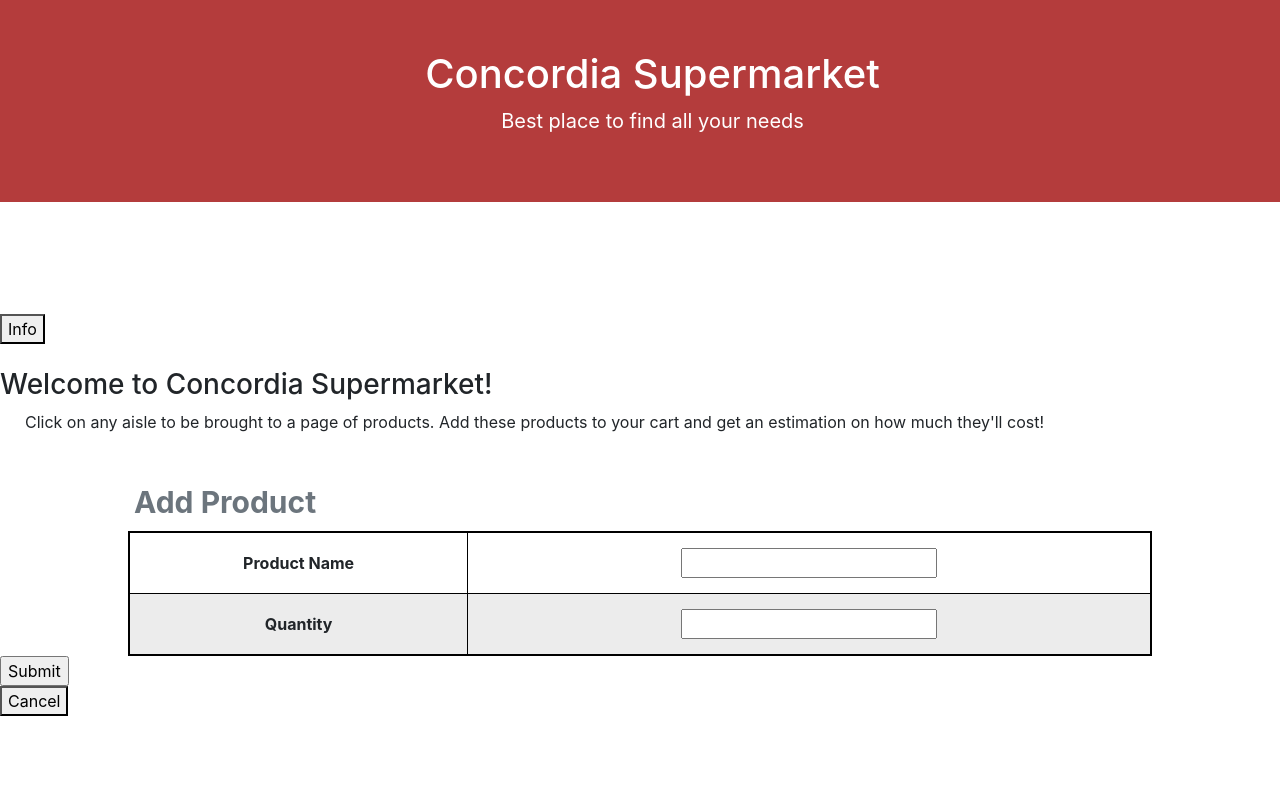
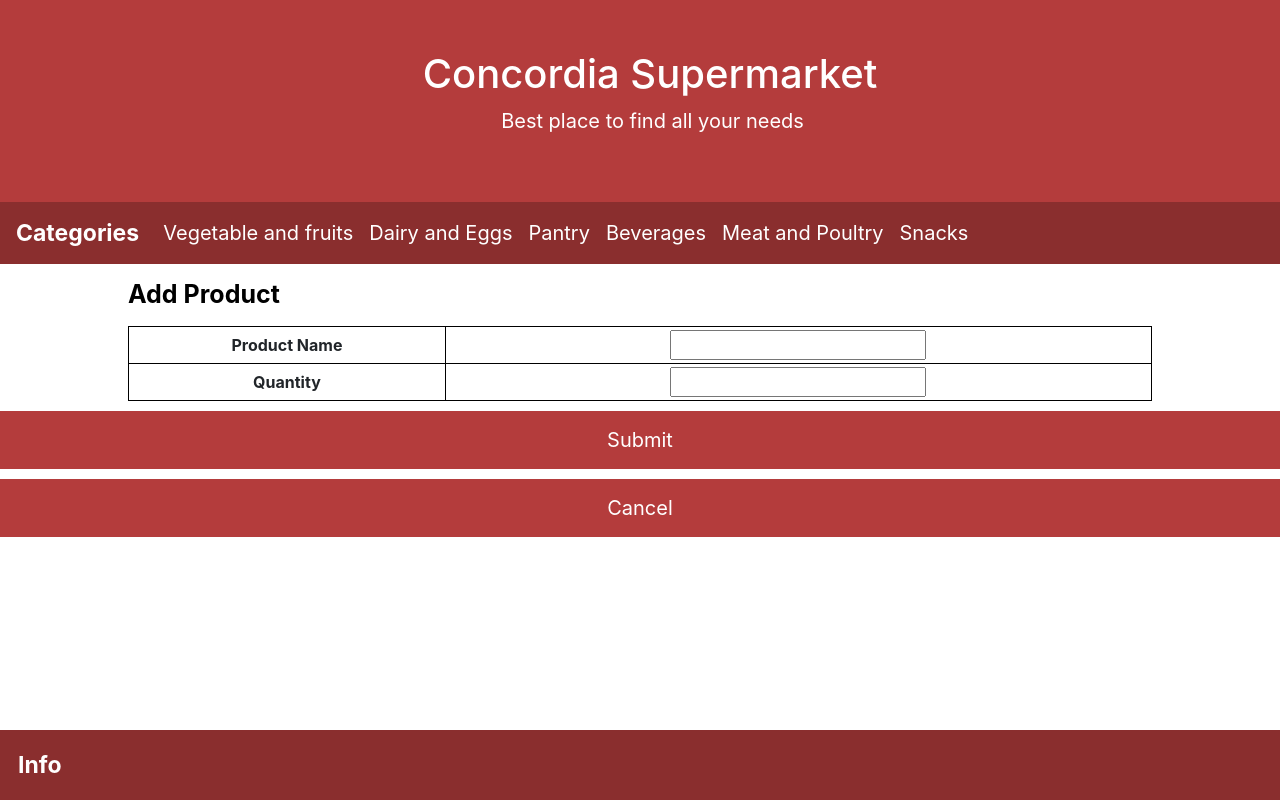
Before and after one commit to michaelroubeiz/287_Assignment, a PHP site: page /P12AddItem.html in a window 1280 px wide. Run offline with PHP 8.4, Linux system fonts and the light colour scheme.

Commit message:
Update p12Style.css

```diff
--- a/Website Test/css/p12Style.css
+++ b/Website Test/css/p12Style.css
@@ -1,4 +1,16 @@
-tr:nth-child(even) {background-color: #ececec;}
+table, td, th
+{
+    margin-right: auto;
+    margin-left: auto;
+    border: 1px solid black;
+    padding: 3px;
+}
+
+table
+{
+    width: 80%;
+}
+
 .header {
     padding: 50px;
     text-align: center;
@@ -12,96 +24,137 @@ h1
     margin-left: 25px;
 }
 
+caption
+{
+    font-size: 25px;
+    font-weight: bold;
+    caption-side: top;
+    color: black;
+}
+
 p
 {
     margin-left: 25px;
 }
 
-table
+h1
 {
-    margin-left: auto;
-    margin-right: auto;
-    width: 80%;
-    text-align: center;
-    border-collapse: collapse;
-    border: 2px solid black;
-    padding: 30px;
-}
-
-th, td, tr
-{
-    padding: 15px;
-    border: 1px solid black;
-}
-
-caption
-{
-    caption-side: top;
-    font-weight: bold;
-    padding: 6px;
-    text-align: left;
-    font-size: 30px;
-}
-
-
-.btn:hover {
-    background: #c2bebe;
-    color: #fff;
-    border: 2px solid #c2bebe;
-  }
-
-  #add {
-    width: 101px;
-    height: 42px;
-    margin:auto;
-    display:block;
-  }
-
-  #edit-delete {
-    width: 70px;
-    height: 18px;
-    text-align: center;
-    margin:auto;
-    display:block;
-    text-align: center;
-    line-height: 20px;
-  }
-
-ul
-{
-    box-align: center;
-}
-
-
-
-li
-{
-    font-size: 20px;
-    display: inline;
-    padding: 25px;
+    margin-left: 20px;
 }
 
 a:link{color: rgb(255, 255, 255);}
 a:hover{color: rgb(214, 207, 207);}
 a:visited{color: rgb(255, 255, 255);}
 
-#addOrder
-{
-    margin-left: 25px;
-    margin-bottom: 25px;
+.submitButton, .cancelButton{
+
+    background-color: rgb(180, 60, 60);
+    display: block;
+    width: 100%;
+    border: none;
+    color: white;
+    padding: 14px 28px;
+    font-size: 20px;
+    cursor: pointer;
+    text-align: center;
+    margin-top: 10px;
+
+  }
+
+  td
+  {
+    text-align: center;
+  }
+
+  #top_bar {
+    background-color: rgb(180, 60, 60);
+    color:white;
 }
 
-#navBar
-{
-    padding: 20px;
-    background-color:rgb(119, 33, 33);
+.navbar {
+    background-color: #8A2E2E;
+    color:white;
 }
 
-.btn{
-    background: rgb(180, 60, 60);
-    border-radius: 4px;
-    border: 2px solid rgb(180, 60, 60);
-    font-size: 15px;
-    margin-top: 10px;
-    margin-bottom: 10px;
-  }
+.nav-link {
+    text-decoration: none;
+    font-size: 20px;
+    color: white;
+}
+
+.navbar-brand {
+    text-decoration: none;
+    font-size: 23px;
+    font-weight: bold;
+    color: white;
+}
+
+.nav-link:hover, .navbar-brand:hover {
+    color: rgb(194, 194, 194);
+}
+
+.navbar-toggler {
+    border-color: white;
+    background-color : #8A2E2E;
+}
+
+.navbar-toggler-icon {
+    vertical-align: middle;
+    color: white;
+}
+
+.navbar-toggler:active, .navbar-toggler:hover {
+    background-color: #692222;
+}
+
+.collapsible {
+    background-color: #8A2E2E;
+    font-weight: bold;
+    color: white;
+    cursor: pointer;
+    padding: 18px;
+    width: 100%;
+    border: none;
+    text-align: left;
+    outline: none;
+    font-size: 23px;
+}
+
+.collapsible:hover{
+    background-color: #692222;
+}
+
+
+.footer {
+    position: fixed;
+    left: 0;
+    bottom: 0;
+    width: 100%;
+    background-color:#8A2E2E;
+    color: white;
+    text-align: center;
+}
+
+
+div.bottom_row {
+    position: fixed;
+    width : 100%;
+    bottom : 0px;
+}
+
+
+.content {
+    padding: 0 18px;
+    max-height: 0;
+    width : 100%;
+    bottom: 0px;
+    overflow: hidden;
+    color: white;
+    transition: max-height 0.2s ease-out;
+    background-color: #8A2E2E;
+}
+
+#info_button {
+    width : 100%;
+    transition-duration:0.3s;
+}
```
